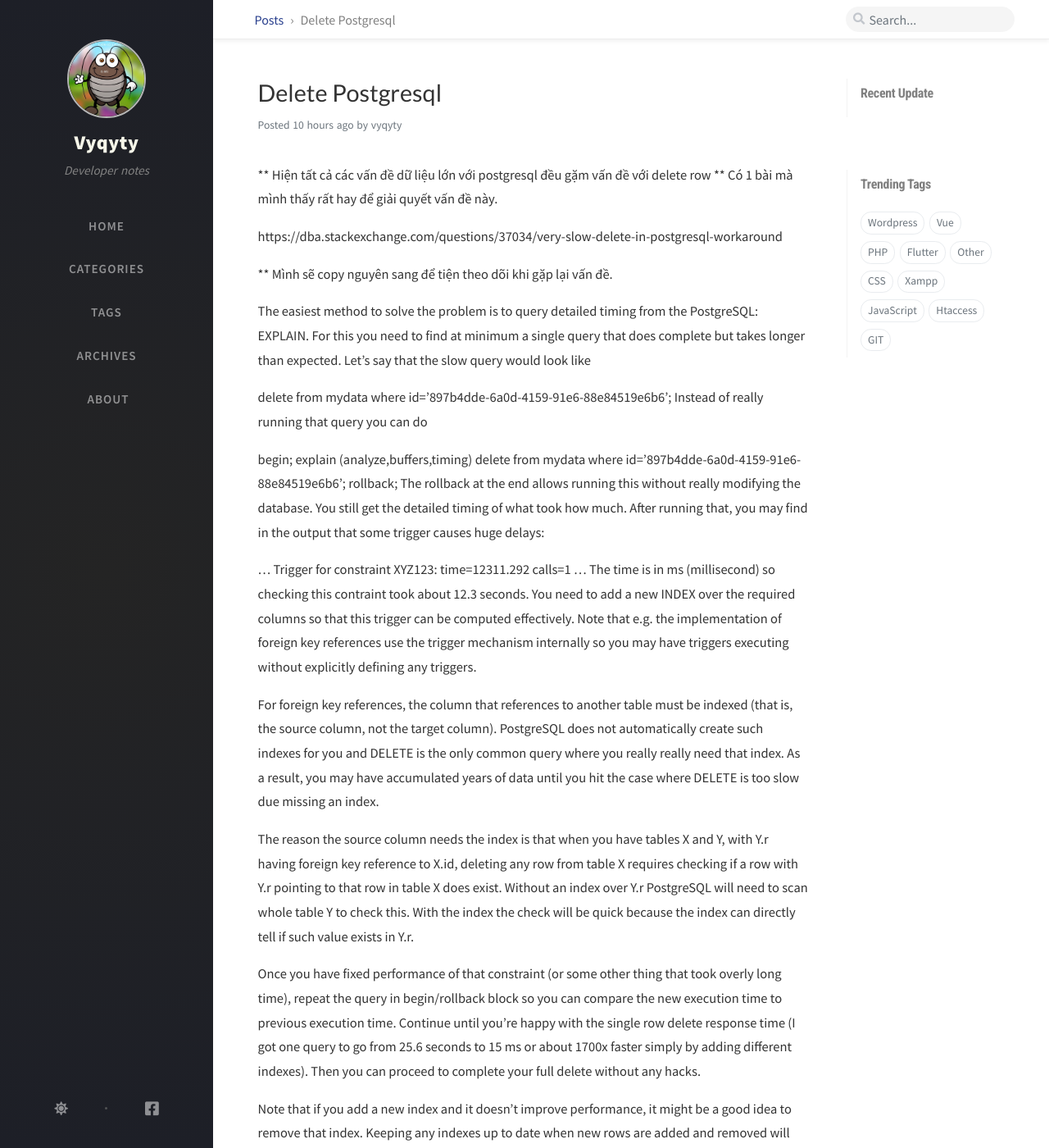
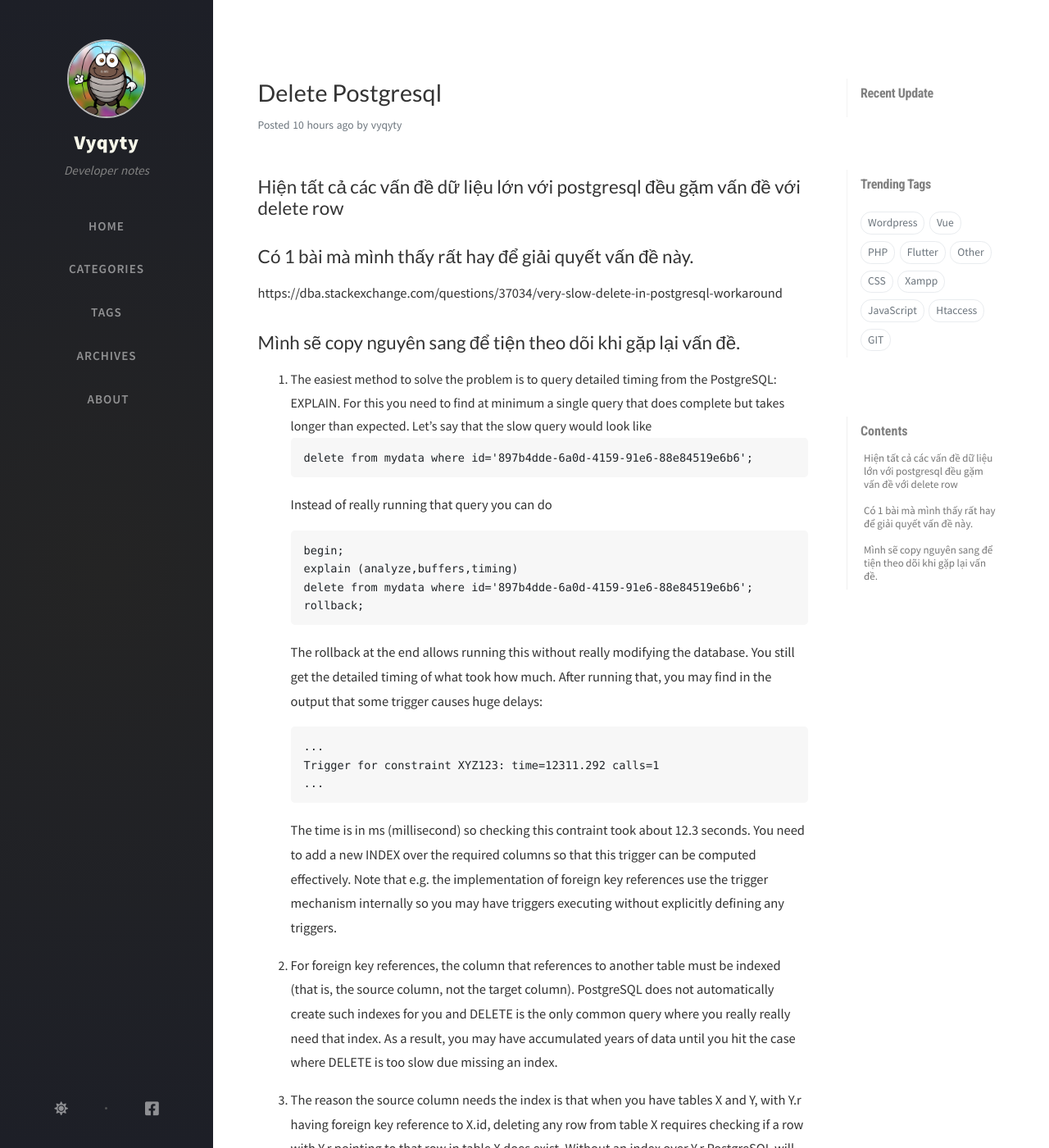
Before and after one commit to vyqyty/vyqyty.github.io, a Jekyll site: the page built from _posts/2023-07-19-delete-postgresql.md, in a window 1280 px wide and 1400 px high. Shown: the whole window at 82% size. Built offline with Jekyll 4.4.1, drawn with Linux system fonts in a browser that asks for light colours; nearby versions of some CDN libraries; comment, search, counter and statistics services are not loaded.

Commit message:
Update 2023-07-19-delete-postgresql.md

````diff
--- a/_posts/2023-07-19-delete-postgresql.md
+++ b/_posts/2023-07-19-delete-postgresql.md
@@ -5,35 +5,38 @@ categories: [SQL]
 tags: []
 math: true
 ---
-** Hiện tất cả các vấn đề dữ liệu lớn với postgresql đều gặm vấn đề với delete row
-** Có 1 bài mà mình thấy rất hay để giải quyết vấn đề này.
+## Hiện tất cả các vấn đề dữ liệu lớn với postgresql đều gặm vấn đề với delete row
+## Có 1 bài mà mình thấy rất hay để giải quyết vấn đề này.
 
 https://dba.stackexchange.com/questions/37034/very-slow-delete-in-postgresql-workaround
 
-** Mình sẽ copy nguyên sang để tiện theo dõi khi gặp lại vấn đề.
+## Mình sẽ copy nguyên sang để tiện theo dõi khi gặp lại vấn đề.
 
-The easiest method to solve the problem is to query detailed timing from the PostgreSQL: EXPLAIN. For this you need to find at minimum a single query that does complete but takes longer than expected. Let's say that the slow query would look like
-
+1. The easiest method to solve the problem is to query detailed timing from the PostgreSQL: EXPLAIN. For this you need to find at minimum a single query that does complete but takes longer than expected. Let's say that the slow query would look like
+```
 delete from mydata where id='897b4dde-6a0d-4159-91e6-88e84519e6b6';
+```
 Instead of really running that query you can do
-
+```
 begin;
 explain (analyze,buffers,timing)
 delete from mydata where id='897b4dde-6a0d-4159-91e6-88e84519e6b6';
 rollback;
+```
 The rollback at the end allows running this without really modifying the database. You still get the detailed timing of what took how much. After running that, you may find in the output that some trigger causes huge delays:
-
+```
 ...
 Trigger for constraint XYZ123: time=12311.292 calls=1
 ...
+```
 The time is in ms (millisecond) so checking this contraint took about 12.3 seconds. You need to add a new INDEX over the required columns so that this trigger can be computed effectively. Note that e.g. the implementation of foreign key references use the trigger mechanism internally so you may have triggers executing without explicitly defining any triggers.
 
-For foreign key references, the column that references to another table must be indexed (that is, the source column, not the target column). PostgreSQL does not automatically create such indexes for you and DELETE is the only common query where you really really need that index. As a result, you may have accumulated years of data until you hit the case where DELETE is too slow due missing an index.
+2. For foreign key references, the column that references to another table must be indexed (that is, the source column, not the target column). PostgreSQL does not automatically create such indexes for you and DELETE is the only common query where you really really need that index. As a result, you may have accumulated years of data until you hit the case where DELETE is too slow due missing an index.
 
-The reason the source column needs the index is that when you have tables X and Y, with Y.r having foreign key reference to X.id, deleting any row from table X requires checking if a row with Y.r pointing to that row in table X does exist. Without an index over Y.r PostgreSQL will need to scan whole table Y to check this. With the index the check will be quick because the index can directly tell if such value exists in Y.r.
+3. The reason the source column needs the index is that when you have tables X and Y, with Y.r having foreign key reference to X.id, deleting any row from table X requires checking if a row with Y.r pointing to that row in table X does exist. Without an index over Y.r PostgreSQL will need to scan whole table Y to check this. With the index the check will be quick because the index can directly tell if such value exists in Y.r.
 
-Once you have fixed performance of that constraint (or some other thing that took overly long time), repeat the query in begin/rollback block so you can compare the new execution time to previous execution time. Continue until you're happy with the single row delete response time (I got one query to go from 25.6 seconds to 15 ms or about 1700x faster simply by adding different indexes). Then you can proceed to complete your full delete without any hacks.
+4. Once you have fixed performance of that constraint (or some other thing that took overly long time), repeat the query in begin/rollback block so you can compare the new execution time to previous execution time. Continue until you're happy with the single row delete response time (I got one query to go from 25.6 seconds to 15 ms or about 1700x faster simply by adding different indexes). Then you can proceed to complete your full delete without any hacks.
 
-Note that if you add a new index and it doesn't improve performance, it might be a good idea to remove that index. Keeping any indexes up to date when new rows are added and removed will cause some performance loss so you shouldn't have indexes without a real need.
+5. Note that if you add a new index and it doesn't improve performance, it might be a good idea to remove that index. Keeping any indexes up to date when new rows are added and removed will cause some performance loss so you shouldn't have indexes without a real need.
 
 (Note that EXPLAIN needs a query that can complete successfully. I once had a problem where PostgreSQL took overly long to figure out that one delete was going to violate a foreign key constraint and in that case EXPLAIN cannot be used because it will not emit timing for failed queries. I don't know any easy to way to debug performance issues in such a case.)
````
